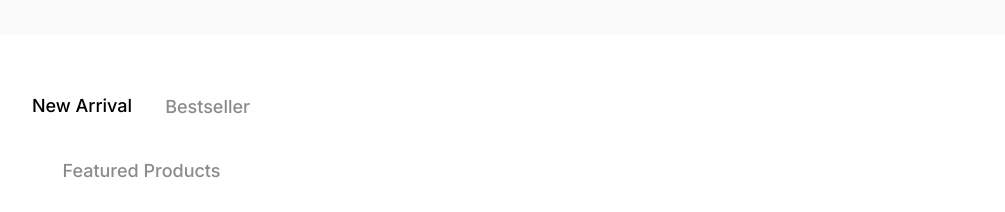
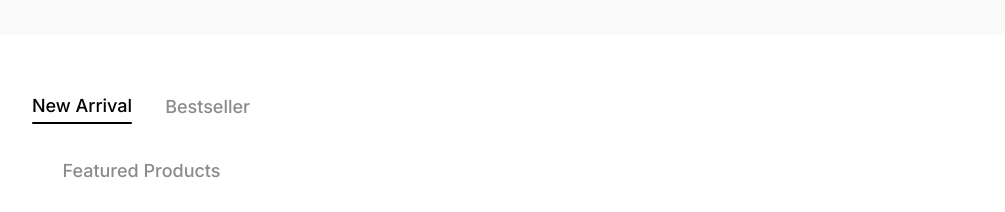
Before and after one commit to Zain-Ali-Mughal/q02-class-assignment-6-e-commerce-web, a Next.js app: page / in a window 1280 px wide. Shown: the part 1880-2092 px from the top of the page, without its empty margins (144-1149 px from the left). Built offline with nearby package versions, Linux system fonts and the light colour scheme.

Commit message:
Updated products.tsx

```diff
--- a/components/products.tsx
+++ b/components/products.tsx
@@ -13,7 +13,7 @@ const Products: NextPage<ProductsType> = ({ className = "" }) => {
       <div className={styles.tags}>
         <div className={styles.selected}>
           <div className={styles.newArrival}>New Arrival</div>
-          <div
+          <Image
             className={styles.line}
             width={100}
             height={2}
```
